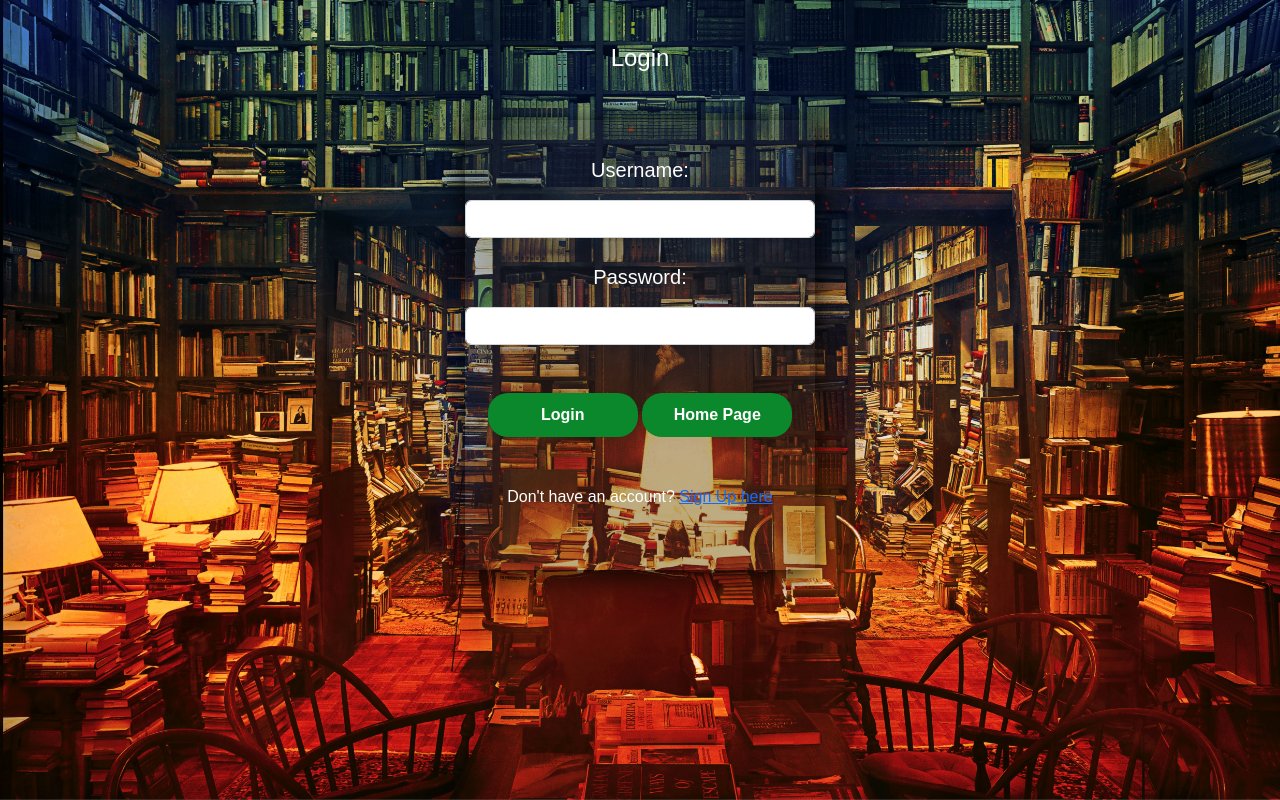
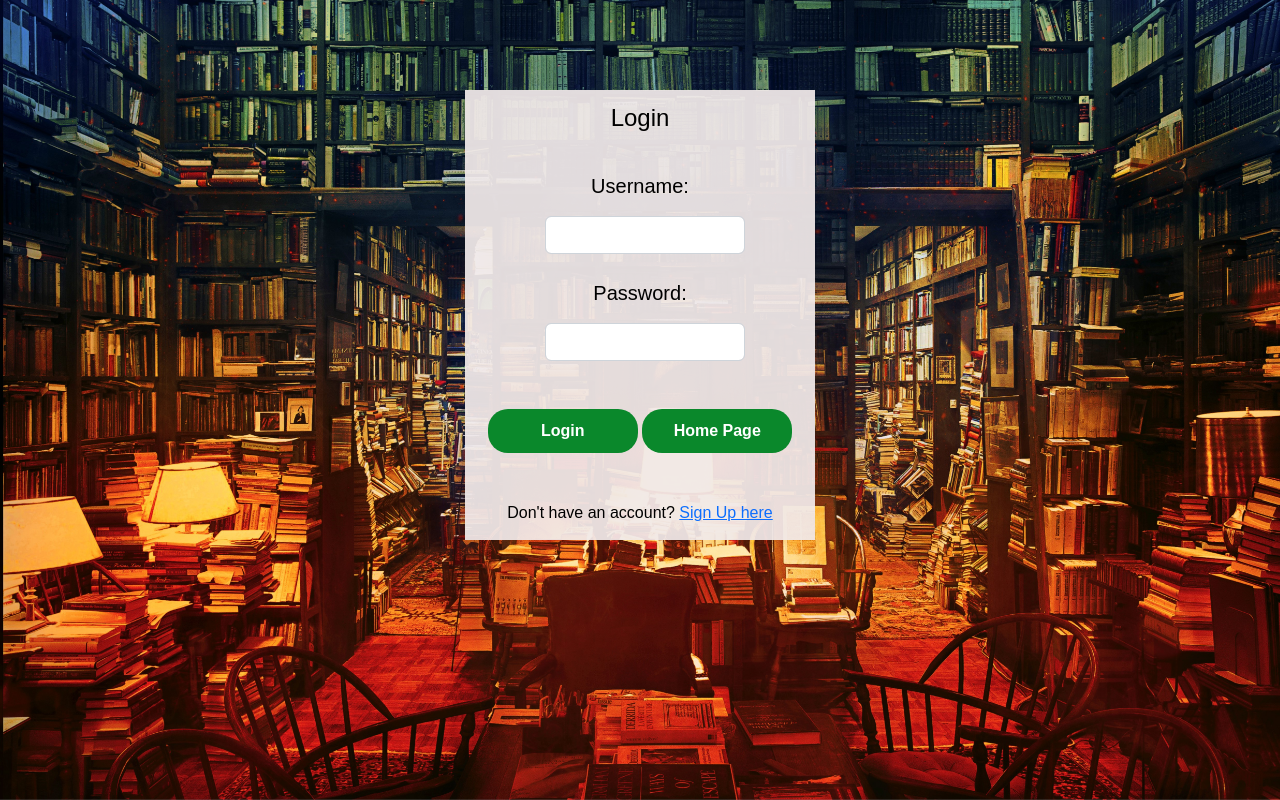
Before and after one commit to ManasiBendale/The-Reading-Circle, a Flask app: page /login in a window 1280 px wide. Run offline with Flask 3, Linux system fonts and the light colour scheme; some libraries are stand-ins or nearby versions.

Commit message:
UI for login page and signup white backg

```diff
--- a/templates/login.html
+++ b/templates/login.html
@@ -34,24 +34,23 @@
 	<div>
 		<div>
 			<div>
-				<div>
-					<h4 class="modal-title" style="color: white; margin-top: 40px;">Login</h4>
-				</div>
-				</br>
-				<div class="modal-body" style="display:inline-block; margin-top: 20px;">
+
+				<div class="modal-body" style="display:inline-block; margin-top: 90px;">
 
 					<form action="{{url_for('login')}}" method="POST">
-
+						<div>
+							<h4 class="modal-title" style="color: black; margin-top: 10px;">Login</h4>
+						</div>
 
 						<div class="form-group">
-							<label style="color: white; margin-top: 35px; font-size: 20px; margin-bottom: 15px;">Username:</label>
-							<input id="username" type="text" class="form-control" name="username" required="1">
+							<label style="color: black; margin-top: 35px; font-size: 20px; margin-bottom: 15px;">Username:</label>
+							<input id="username" type="text" class="form-control" name="username" required="1" style="width:200px;display:block; margin-left: 80px;">
 						</div>
 					</br>
 
 						<div class="form-group">
-							<label style="color: white; font-size: 20px; margin-bottom: 15px;">Password:</label>
-							<input id="password" type="password" class="form-control" name="password" required="1">
+							<label style="color: black; font-size: 20px; margin-bottom: 15px;">Password:</label>
+							<input id="password" type="password" class="form-control" name="password" required="1" style="width:200px;display:block; margin-left: 80px;">
 						</div>
 						<b></b>
 					</br>
@@ -62,7 +61,7 @@
 						</div>
 					</br>
 				</br>
-				<p class="bottom" style="color: white;">Don't have an account? <a class="bottom" href="{{url_for('register')}}"> Sign Up
+				<p class="bottom" style="color: black;">Don't have an account? <a class="bottom" href="{{url_for('register')}}"> Sign Up
 						here</a></p>
 
 				</form>
@@ -94,8 +93,8 @@
 	.modal-body {
 		width: 350px;
 		height: 450px;
-		background-color: rgba(41, 39, 39, 0.3);
-		box-shadow: 0 5px 30px black;
+		background-color: rgba(242, 234, 234, 0.935);
+		/* box-shadow: 0 5px 30px black; */
 	}
 
 	.btn2 {
```
Also changed, not shown: templates/register.html (+17 -19 lines).
